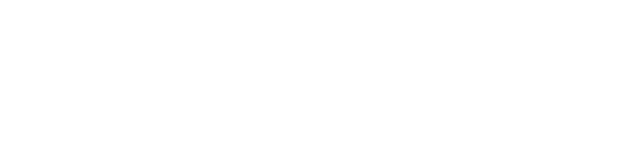
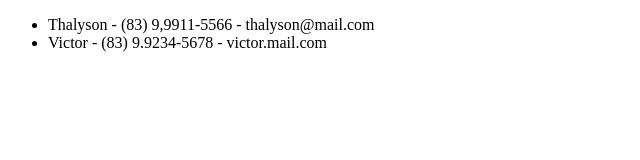
Before and after one commit to pedrodff29/devcafe-turma, a plain HTML site: page index.html in a window 1280 px wide. Shown: the whole page, without its empty margins (0-640 px from the left). Drawn offline with Linux system fonts and the light colour scheme.

Commit message:
Adiciona lista de contatos

```diff
--- a/index.html
+++ b/index.html
@@ -10,7 +10,13 @@
     <section name="cardapio"></section>
     <section name="sobre"></section>
     <section name="depoimentos"></section>
-    <section name="contato"></section>
+    <section name="contato">
+
+        <ul>
+            <li>Thalyson - (83) 9,9911-5566 - thalyson@mail.com</li>
+            <li>Victor - (83) 9.9234-5678 - victor.mail.com</li>
+        </ul>
+    </section>
     <footer name="footer"></footer>
 </body>
 </html>
```
